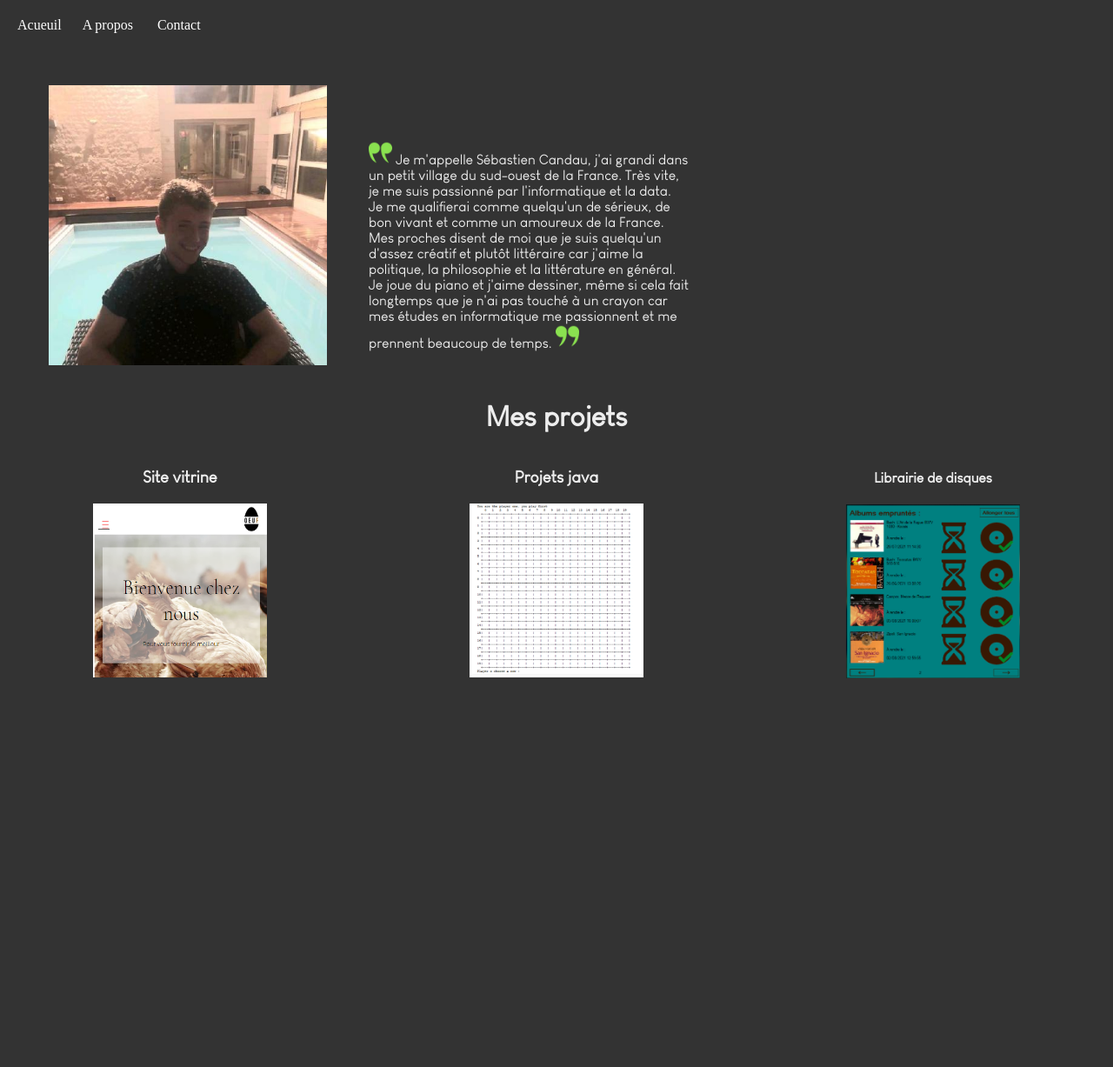
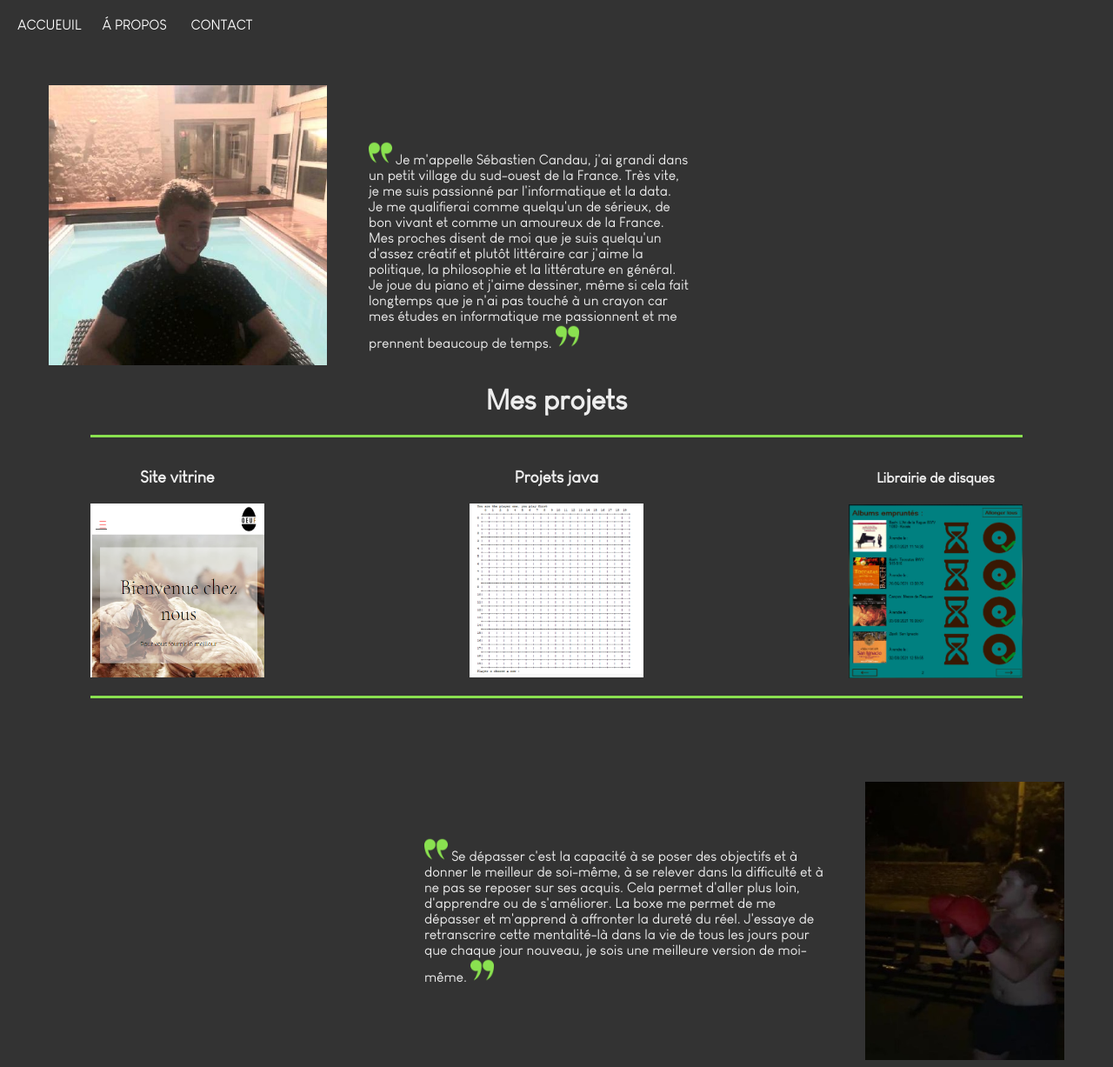
Before and after one commit to sebastiencandau/monSite, a PHP site: page /home.html in a window 1280 px wide. Shown: the whole page at 87% size. Before the commit the page ends 780 px from the top, so only its background shows below. Run offline with PHP 8.4, Linux system fonts and the light colour scheme.

Commit message:
Mise à jour du /home, section boxe + projets :pencil2:

```diff
--- a/html/home.html
+++ b/html/home.html
@@ -12,12 +12,12 @@
     <header>
         <div id="root">
             <div id="topnav" class="topnav">
-              <a id="home_link" class="topnav_link" href="/">Acueuil</a>
+              <a id="home_link" class="topnav_link" href="/">ACCUEUIL</a>
 
               <!-- Classic Menu -->
               <nav role="navigation" id="topnav_menu">
-                <a class="topnav_link" href="/about">A propos</a>
-                <a class="topnav_link" href="/contact-us">Contact</a>
+                <a class="topnav_link" href="/about">Á PROPOS</a>
+                <a class="topnav_link" href="/contact-us">CONTACT</a>
               </nav>
 
               <a id="topnav_hamburger_icon" href="javascript:void(0);" onclick="showResponsiveMenu()">
@@ -43,11 +43,11 @@
       <div id="about">
         <img src="ressources/profil.jpg" alt="moi">
         <p>
-          <img src="ressources/right-quotes-symbol-ConvertImage.png" alt="quote">
+          <img class="quote" src="ressources/right-quotes-symbol-ConvertImage.png" alt="quote">
           Je m'appelle Sébastien Candau, j'ai grandi dans un petit village du sud-ouest de la France. Très vite, je me suis passionné par l'informatique et la data. Je me qualifierai comme quelqu'un de sérieux, de bon vivant et comme un amoureux de la France. Mes proches disent de moi que je suis quelqu'un d'assez créatif et plutôt littéraire car j'aime la politique, la philosophie et la littérature en général. Je joue du piano et j'aime dessiner, même si cela fait
           longtemps que je n'ai pas touché à un crayon car mes études en informatique me
           passionnent et me prennent beaucoup de temps.
-          <img src="ressources/left-quotes-symbol.png" alt="quote">
+          <img class="quote" src="ressources/left-quotes-symbol.png" alt="quote">
         </p>
       </div>
       <div id="aWork">
@@ -55,7 +55,7 @@
         <div id="work">
           <div>
             <h3>Site vitrine</h3>
-            <a href="https://github.com/sebastiencandau/oeufs">
+            <a href="https://sebastiencandau.github.io/oeufs/">
             <img src="ressources/oeufs.PNG" alt="oeufs">
             </a>
           </div>
@@ -71,6 +71,18 @@
             <img src="ressources/disk.PNG" alt="disk">
             </a>
         </div>
+        </div>
+      </div>
+      <div id="boxe">
+        <p>
+          <img class="quote" src="ressources/right-quotes-symbol-ConvertImage.png" alt="quote">
+          Se dépasser c'est la capacité à se poser des objectifs et à donner le meilleur de soi-même, à se relever dans
+           la difficulté et à ne pas se reposer sur ses acquis. Cela permet d'aller plus loin, d'apprendre ou de s'améliorer.
+            La boxe me permet de me dépasser et m'apprend à affronter la dureté du réel. J'essaye de retranscrire cette mentalité-là
+             dans la vie de tous les jours pour que chaque jour nouveau, je sois une meilleure version de moi-même.
+          <img class="quote" src="ressources/left-quotes-symbol.png" alt="quote">
+        </p>
+        <img src="ressources/boxe2.jpg" alt="boxe">
       </div>
     </div>
 </body>
--- a/html/style.css
+++ b/html/style.css
@@ -8,6 +8,11 @@ body{
 }
 
 /* ******************** NAV BAR ******************** */
+
+#root{
+  font-family: "Louis";
+}
+
 .topnav {
     background-color: #333;
     display: flex;
@@ -29,6 +34,75 @@ body{
     display: none;
   }
 
+  #about{
+    margin-top: 3em;
+    display: flex;
+    padding-right: 30em;
+  }
+
+  #about>img{
+    width: 20em;
+    margin-left: 3em;
+    margin-right: 3em ;
+  }
+
+  #about>p{
+    margin-top: 4em;
+  }
+
+ .quote{
+    width: 1.7em;
+  }
+
+  #aWork{
+    margin-top: 1em;
+    margin-left: 5em;
+    margin-right: 5em;
+    text-align: center;
+  }
+
+  #work{
+    border-bottom: solid 3px #8ae150;
+    border-top: solid 3px #8ae150;
+    padding-top: 1em;
+    padding-bottom: 1em;
+    display: flex;
+    justify-content: space-between;
+    text-align: center;
+    margin-left: 1em;
+    margin-right: 1em;
+  }
+
+  #work>div>a>img{
+    width: 200px;
+    height: 200px;
+  }
+
+  #boxe{
+    margin-top: 6em;
+    display: flex;
+    padding-left: 30em;
+  }
+
+  #boxe>img{
+    margin-left: 3em;
+    margin-right: 3em ;
+    width: 20em;
+    height: 20em;
+  }
+
+  #boxe>p{
+    margin-top: 4em;
+  }
+
+
+
+
+
+
+
+  /* RESPONSIVE */
+
   @media only screen and (max-width: 768px) {
     /* hide classic menu */
     #topnav_menu {
@@ -42,6 +116,7 @@ body{
 
     /* disable horizontal scrolling  */
     #root {
+      font-family: "Louis";
       position: relative;
       overflow-x: hidden;
     }
@@ -193,45 +268,30 @@ body{
       -o-transform: rotate(-45deg);
       transform: rotate(-45deg);
     }
-  }
+
 
     #about{
-    margin-top: 3em;
-    display: flex;
-    padding-right: 30em;
+      background-color: #0078b4;
+      text-align: center;
+      display: block;
     }
 
     #about>img{
       width: 20em;
-    margin-left: 3em;
-    margin-right: 3em ;
+      margin-left: 1em;
+      margin-right: 1em ;
     }
 
     #about>p{
-    margin-top: 4em;
+      width: 400px;
+      margin-top: 1em;
     }
 
     #about>p>img{
       width: 1.7em;
     }
 
-  #aWork{
-    margin-top: 1em;
-    border: solid 3px #333;
-    margin-left: 5em;
-    margin-right: 5em;
-    text-align: center;
+    #work{
+      display: none;
     }
-
-  #work{
-    display: flex;
-    justify-content: space-between;
-    text-align: center;
-    margin-left: 1em;
-    margin-right: 1em;
   }
-
-  #work>div>a>img{
-    width: 200px;
-    height: 200px;
-  }
```
Also changed, not shown: html/ressources/boxe.png (added), html/ressources/boxe2.jpg (added), html/ressources/user.png (added), 1 other file. Lines whose indentation alone changed are shown as unchanged.
